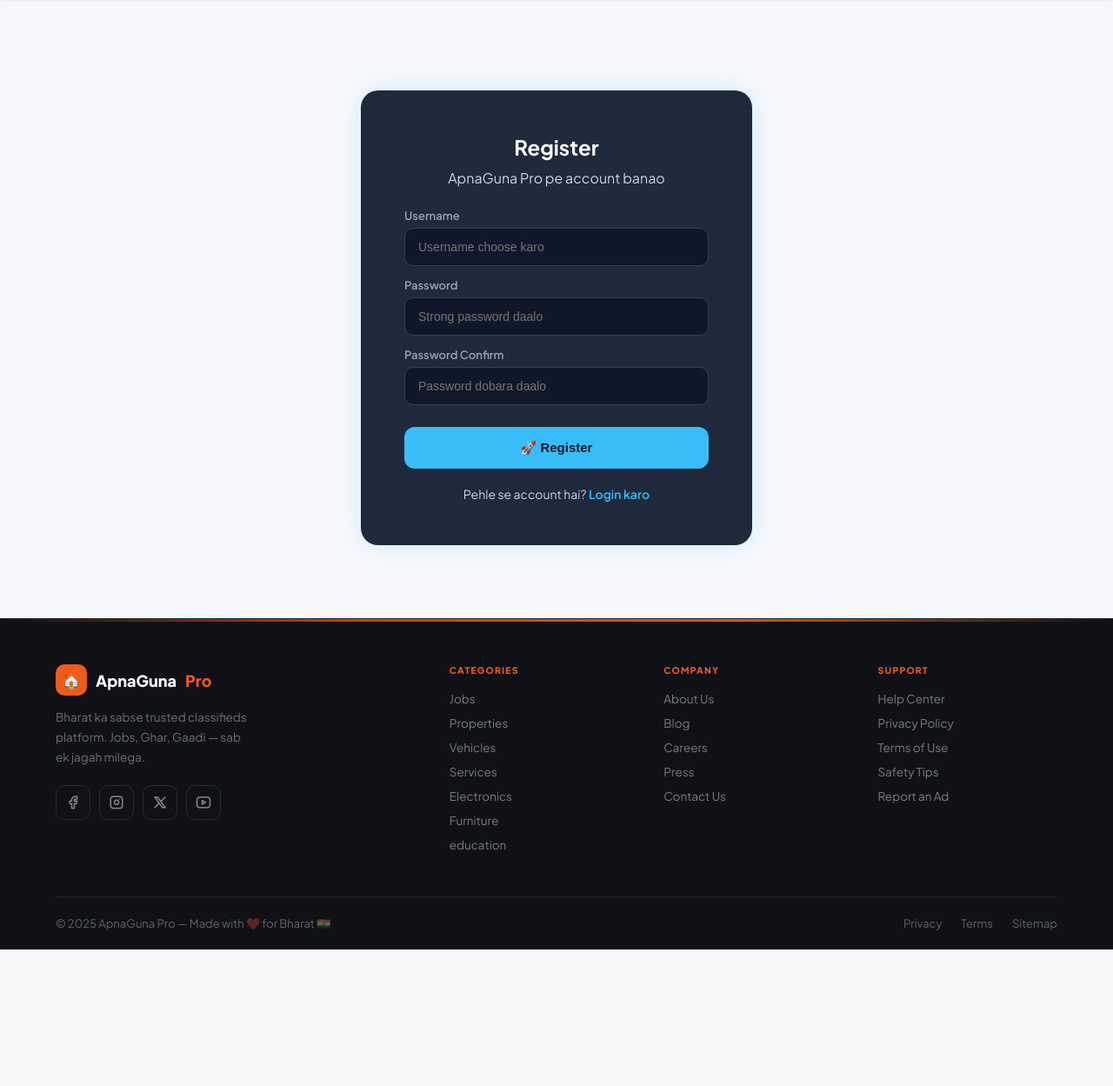
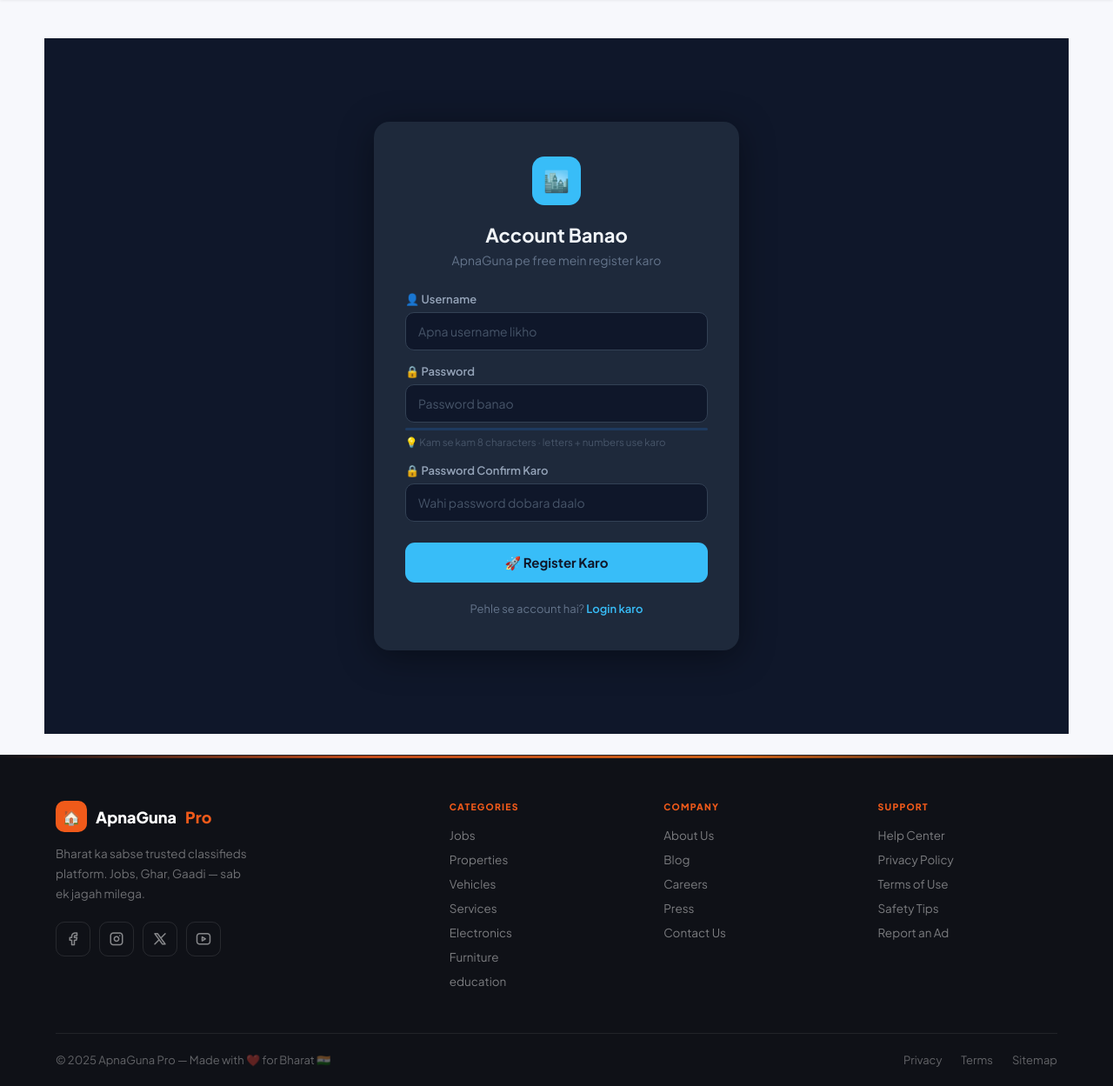
Before and after one commit to rajpathak9893-commits/guna-city-portal, a Django app: page /accounts/register/ in a window 1280 px wide. Shown: the part 66-1315 px from the top of the page at 87% size. Before the commit the page ends 1158 px from the top, so only its background shows below. Run offline with Django 5.2, Linux system fonts and the light colour scheme.

Commit message:
Enhance registration page layout and styles

```diff
--- a/accounts/templates/register.html
+++ b/accounts/templates/register.html
@@ -1,130 +1,252 @@
 {% extends "master.html" %}
-{% block title %}Register{% endblock %}
-
+{% block title %}Register – ApnaGuna{% endblock %}
 {% block content %}
 
 <style>
-.auth-box {
-    max-width: 450px;
-    margin: 60px auto;
+* { box-sizing: border-box; margin: 0; padding: 0; }
+
+.page-wrap {
+    min-height: 100vh;
+    background: #0f172a;
+    display: flex;
+    align-items: center;
+    justify-content: center;
+    padding: 30px 16px;
+}
+
+.card {
     background: #1e293b;
-    padding: 50px;
-    border-radius: 20px;
-    box-shadow: 0px 0px 30px rgba(56,189,248,0.2);
+    border-radius: 18px;
+    padding: 40px 36px;
+    width: 100%;
+    max-width: 420px;
+    box-shadow: 0 8px 40px rgba(0,0,0,0.4);
 }
-.auth-box h1 { text-align: center; margin-bottom: 10px; color: #fff; }
-.auth-box p  { text-align: center; color: #cbd5e1; margin-bottom: 25px; }
 
-.auth-box label {
+/* Logo / Icon */
+.card-icon {
+    width: 56px;
+    height: 56px;
+    background: #38bdf8;
+    border-radius: 14px;
+    display: flex;
+    align-items: center;
+    justify-content: center;
+    font-size: 24px;
+    margin: 0 auto 20px;
+}
+
+.card h2 {
+    text-align: center;
+    color: #f1f5f9;
+    font-size: 22px;
+    font-weight: 700;
+    margin-bottom: 6px;
+}
+
+.card .subtitle {
+    text-align: center;
+    color: #64748b;
+    font-size: 14px;
+    margin-bottom: 28px;
+}
+
+/* Fields */
+.field { margin-bottom: 16px; }
+
+.field label {
     display: block;
-    margin-top: 14px;
-    margin-bottom: 6px;
     color: #94a3b8;
     font-size: 13px;
     font-weight: 600;
+    margin-bottom: 7px;
 }
-.auth-box input {
+
+.field input {
     width: 100%;
-    padding: 13px 15px;
+    padding: 12px 14px;
+    background: #0f172a;
     border: 1.5px solid #334155;
     border-radius: 10px;
-    background: #0f172a;
-    color: white;
+    color: #f1f5f9;
+    font-size: 14px;
     outline: none;
     transition: border-color 0.2s;
-    font-size: 14px;
+    font-family: inherit;
 }
-.auth-box input:focus { border-color: #38bdf8; }
+.field input:focus { border-color: #38bdf8; }
+.field input::placeholder { color: #475569; }
 
-.error-box {
-    background: rgba(220,38,38,0.1);
-    border: 1px solid rgba(220,38,38,0.4);
-    color: #fca5a5;
-    padding: 12px 16px;
-    border-radius: 10px;
-    margin-bottom: 16px;
-    font-size: 13px;
-}
-.error-box ul { margin: 0; padding-left: 18px; }
-
-.field-error {
+/* Field error */
+.field-err {
     color: #f87171;
     font-size: 12px;
     margin-top: 5px;
+    display: flex;
+    align-items: center;
+    gap: 4px;
 }
 
-.auth-btn {
+/* Top error box */
+.err-box {
+    background: rgba(220,38,38,0.1);
+    border: 1px solid rgba(220,38,38,0.35);
+    color: #fca5a5;
+    border-radius: 10px;
+    padding: 11px 14px;
+    font-size: 13px;
+    margin-bottom: 20px;
+}
+.err-box ul { padding-left: 16px; }
+
+/* Password hint */
+.hint {
+    color: #475569;
+    font-size: 11.5px;
+    margin-top: 5px;
+    line-height: 1.5;
+}
+
+/* Submit button */
+.btn {
     width: 100%;
-    margin-top: 25px;
-    padding: 15px;
+    margin-top: 8px;
+    padding: 13px;
+    background: #38bdf8;
+    color: #0f172a;
+    font-size: 15px;
+    font-weight: 700;
     border: none;
-    border-radius: 12px;
+    border-radius: 11px;
+    cursor: pointer;
+    transition: background 0.2s, transform 0.1s;
+    font-family: inherit;
+}
+.btn:hover  { background: #7dd3fc; }
+.btn:active { transform: scale(0.98); }
+
+/* Bottom link */
+.bottom {
+    text-align: center;
+    margin-top: 22px;
+    color: #64748b;
+    font-size: 13px;
+}
+.bottom a {
+    color: #38bdf8;
+    font-weight: 600;
+    text-decoration: none;
+}
+.bottom a:hover { text-decoration: underline; }
+
+/* Password strength bar */
+.strength-bar {
+    height: 3px;
+    border-radius: 2px;
+    background: #1e3a5f;
+    margin-top: 6px;
+    overflow: hidden;
+}
+.strength-fill {
+    height: 100%;
+    width: 0%;
+    border-radius: 2px;
     background: #38bdf8;
-    font-weight: 700;
-    font-size: 15px;
-    cursor: pointer;
-    color: #0f172a;
-    transition: 0.3s;
+    transition: width 0.3s, background 0.3s;
 }
-.auth-btn:hover { background: #7dd3fc; }
-
-.bottom-text {
-    text-align: center;
-    margin-top: 20px;
-    color: #cbd5e1;
-    font-size: 14px;
-}
-.bottom-text a { color: #38bdf8; text-decoration: none; font-weight: 600; }
 </style>
 
-<section>
-<div class="auth-box">
-    <h1>Register</h1>
-    <p>ApnaGuna Pro pe account banao</p>
+<div class="page-wrap">
+<div class="card">
+
+    <div class="card-icon">🏙️</div>
+    <h2>Account Banao</h2>
+    <p class="subtitle">ApnaGuna pe free mein register karo</p>
 
     {% if form.non_field_errors %}
-    <div class="error-box">
+    <div class="err-box">
         <ul>
-        {% for error in form.non_field_errors %}
-            <li>{{ error }}</li>
+        {% for err in form.non_field_errors %}
+            <li>{{ err }}</li>
         {% endfor %}
         </ul>
     </div>
     {% endif %}
 
-    <form method="POST">
+    <form method="POST" autocomplete="off">
         {% csrf_token %}
 
-        <label>Username</label>
-        <input type="text" name="username"
+        <!-- Username -->
+        <div class="field">
+            <label>👤 Username</label>
+            <input type="text"
+                   name="username"
                    value="{{ form.data.username }}"
-               placeholder="Username choose karo" required>
+                   placeholder="Apna username likho"
+                   autocomplete="username"
+                   required>
             {% if form.username.errors %}
-            <div class="field-error">⚠️ {{ form.username.errors|join:", " }}</div>
+            <div class="field-err">⚠️ {{ form.username.errors|join:", " }}</div>
             {% endif %}
+        </div>
 
-        <label>Password</label>
-        <input type="password" name="password1"
-               placeholder="Strong password daalo" required>
+        <!-- Password -->
+        <div class="field">
+            <label>🔒 Password</label>
+            <input type="password"
+                   name="password1"
+                   id="pw1"
+                   placeholder="Password banao"
+                   autocomplete="new-password"
+                   oninput="checkStrength(this.value)"
+                   required>
+            <div class="strength-bar"><div class="strength-fill" id="sbar"></div></div>
+            <div class="hint">
+                💡 Kam se kam 8 characters · letters + numbers use karo
+            </div>
             {% if form.password1.errors %}
-            <div class="field-error">⚠️ {{ form.password1.errors|join:", " }}</div>
+            <div class="field-err">⚠️ {{ form.password1.errors|join:", " }}</div>
             {% endif %}
+        </div>
 
-        <label>Password Confirm</label>
-        <input type="password" name="password2"
-               placeholder="Password dobara daalo" required>
+        <!-- Confirm Password -->
+        <div class="field">
+            <label>🔒 Password Confirm Karo</label>
+            <input type="password"
+                   name="password2"
+                   placeholder="Wahi password dobara daalo"
+                   autocomplete="new-password"
+                   required>
             {% if form.password2.errors %}
-            <div class="field-error">⚠️ {{ form.password2.errors|join:", " }}</div>
+            <div class="field-err">⚠️ {{ form.password2.errors|join:", " }}</div>
             {% endif %}
+        </div>
 
-        <button class="auth-btn">🚀 Register</button>
+        <button class="btn" type="submit">🚀 Register Karo</button>
     </form>
 
-    <div class="bottom-text">
-        Pehle se account hai?
-        <a href="/accounts/login/">Login karo</a>
+    <div class="bottom">
+        Pehle se account hai? <a href="{% url 'login' %}">Login karo</a>
+    </div>
+
 </div>
 </div>
-</section>
+
+<script>
+function checkStrength(val) {
+    var bar = document.getElementById('sbar');
+    var score = 0;
+    if (val.length >= 8)  score++;
+    if (val.length >= 12) score++;
+    if (/[A-Z]/.test(val)) score++;
+    if (/[0-9]/.test(val)) score++;
+    if (/[^A-Za-z0-9]/.test(val)) score++;
+
+    var pct   = (score / 5) * 100;
+    var color = score <= 1 ? '#ef4444' : score <= 3 ? '#f59e0b' : '#22c55e';
+    bar.style.width      = pct + '%';
+    bar.style.background = color;
+}
+</script>
 
 {% endblock %}
```
Lines whose indentation alone changed are shown as unchanged.
